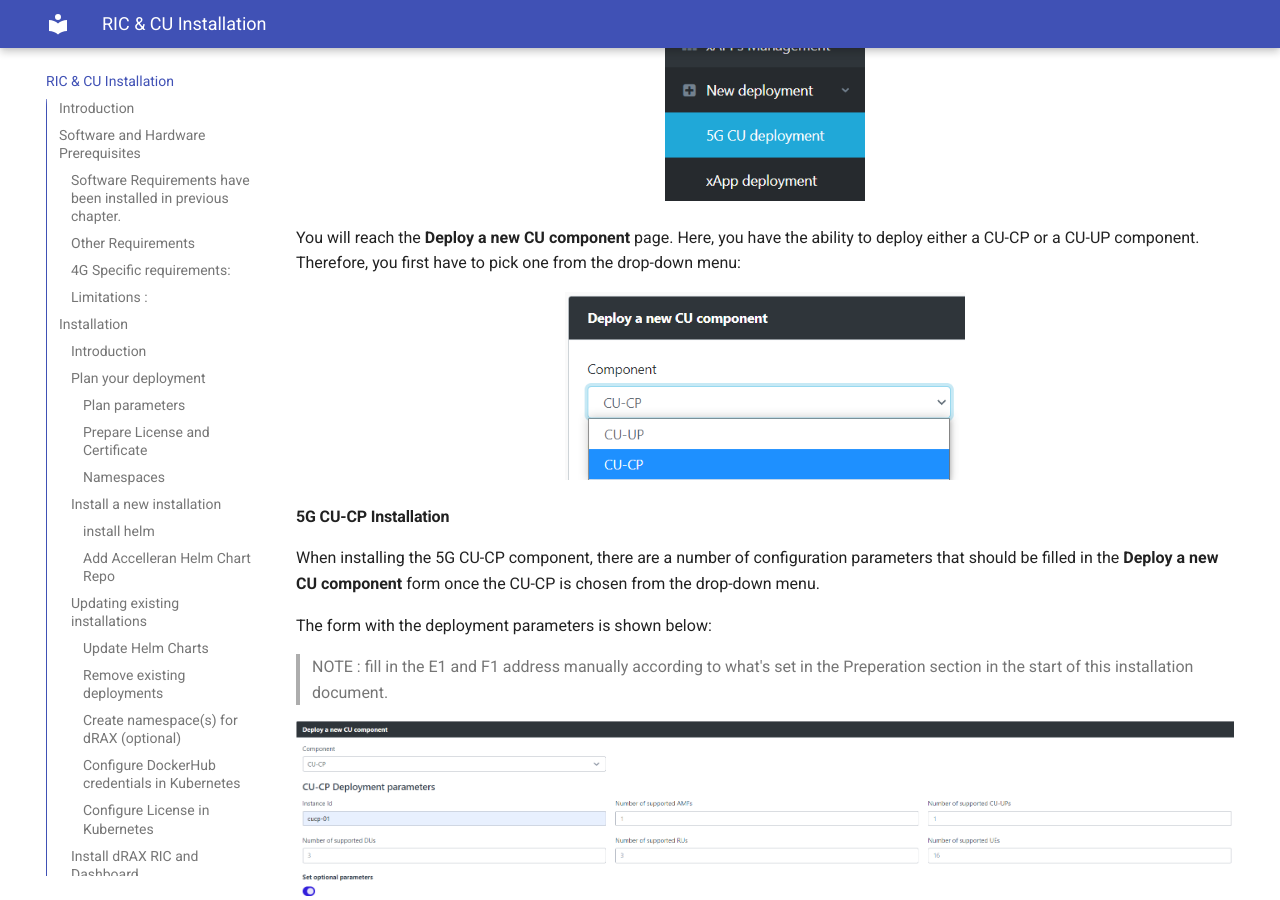
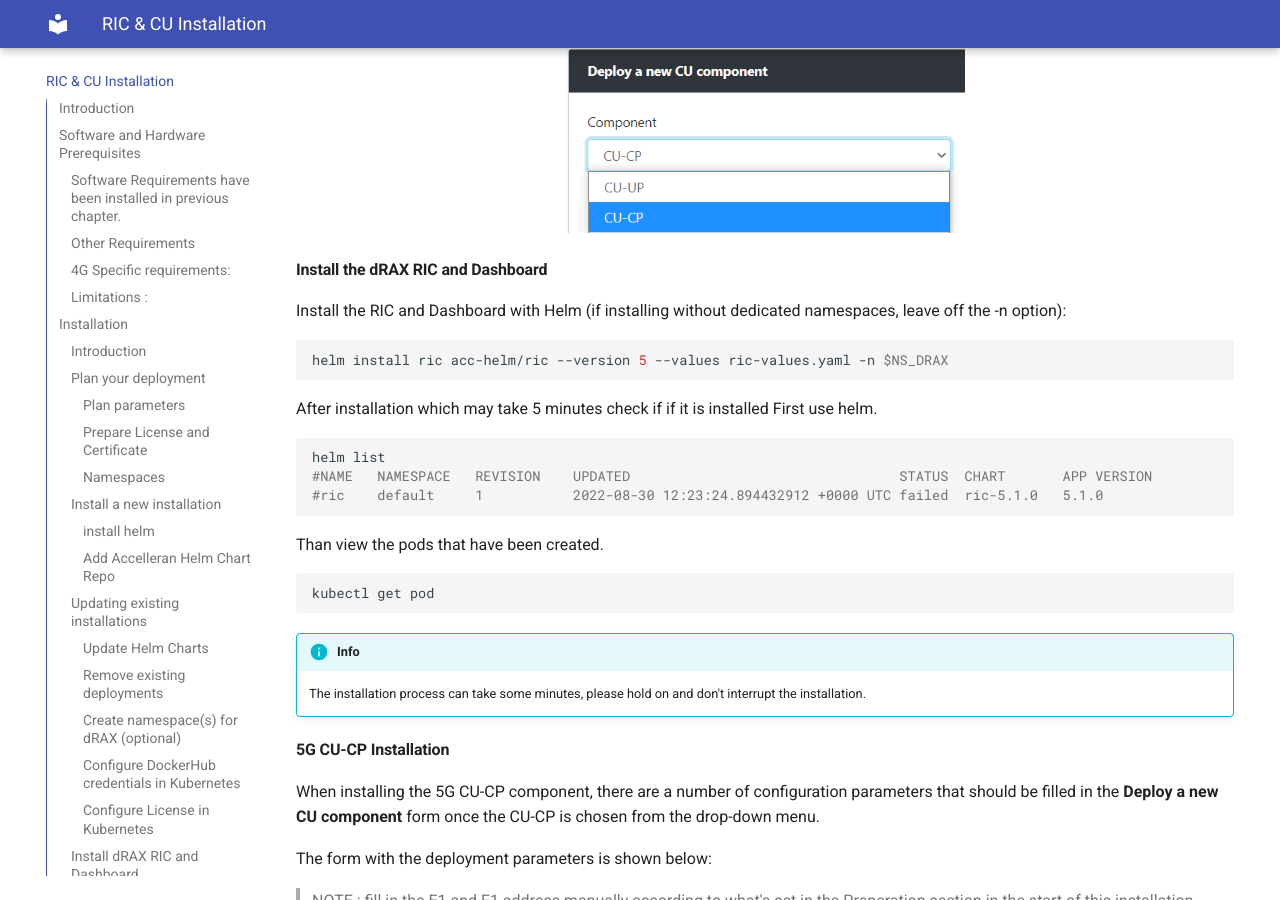
Before and after one commit to accelleran/drax-docs, an MkDocs documentation site: the page built from docs/drax-install/index.md, in a window 1280 px wide and 900 px high, scrolled down 11492 px. Built offline with MkDocs 1.6.1 and Material for MkDocs 9.7.7, drawn with Linux system fonts in a browser that asks for light colours; the version menu is left out; some of the changed text lies outside the part shown.

Commit message:
Update index.md

````diff
--- a/docs/drax-install/index.md
+++ b/docs/drax-install/index.md
@@ -389,18 +389,8 @@ provisioner-dhcp:
 
 Here, change `eno1` to the intended interface on your machine.
 
-#### Install the dRAX RIC and Dashboard
 
-Install the RIC and Dashboard with Helm (if installing without dedicated namespaces, leave off the -n option):
-
-``` bash
-helm install ric acc-helm/ric --version 5 --values ric-values.yaml -n $NS_DRAX
-```
-
-!!! info
-    The installation process can take some minutes, please hold on and don't interrupt the installation.
-
-#### Pre-provisioning the list of E1000 DUs
+#### 4G : Pre-provisioning the list of E1000 DUs
 
 If you already have access to the Accelleran E1000 DUs that you wish to use with this dRAX installation, we can pre-provision the information regarding these during installation.
 This can also be done later, or if new E1000 DUs are added.
@@ -468,7 +458,7 @@ Now execute:
 do_update.sh
 ```
 
-##### Verify the update of E1000 on the unit and the alignment with dRAX version
+##### 4G : Verify the update of E1000 on the unit and the alignment with dRAX version
 
 To validate that the newly updated software matches with the installed version of dRAX, we can run the following steps:
 
@@ -518,6 +508,30 @@ Therefore, you first have to pick one from the drop-down menu:
   <img width="400" height="300" src="images/dashboard-deploy-a-new-cu-component.png">
 </p>
 
+#### Install the dRAX RIC and Dashboard
+
+Install the RIC and Dashboard with Helm (if installing without dedicated namespaces, leave off the -n option):
+
+``` bash
+helm install ric acc-helm/ric --version 5 --values ric-values.yaml -n $NS_DRAX
+```
+
+After installation which may take 5 minutes check if if it is installed
+First use helm.
+
+``` bash
+helm list
+#NAME	NAMESPACE	REVISION	UPDATED                                	STATUS	CHART    	APP VERSION
+#ric 	default  	1       	2022-08-30 12:23:24.894432912 +0000 UTC	failed	ric-5.1.0	5.1.0
+```
+
+Than view the pods that have been created.
+``` bash
+kubectl get pod
+```
+
+!!! info
+    The installation process can take some minutes, please hold on and don't interrupt the installation.
 
 #### 5G CU-CP Installation
 
````
Also changed, not shown: other parts of docs/drax-install/index.md (+6 -6 lines).
